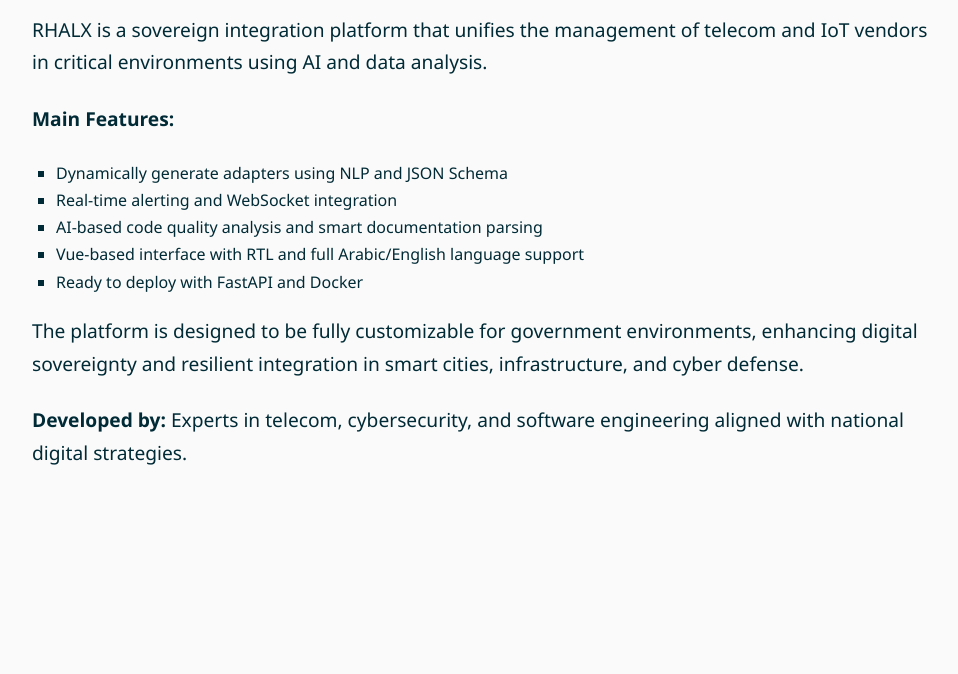
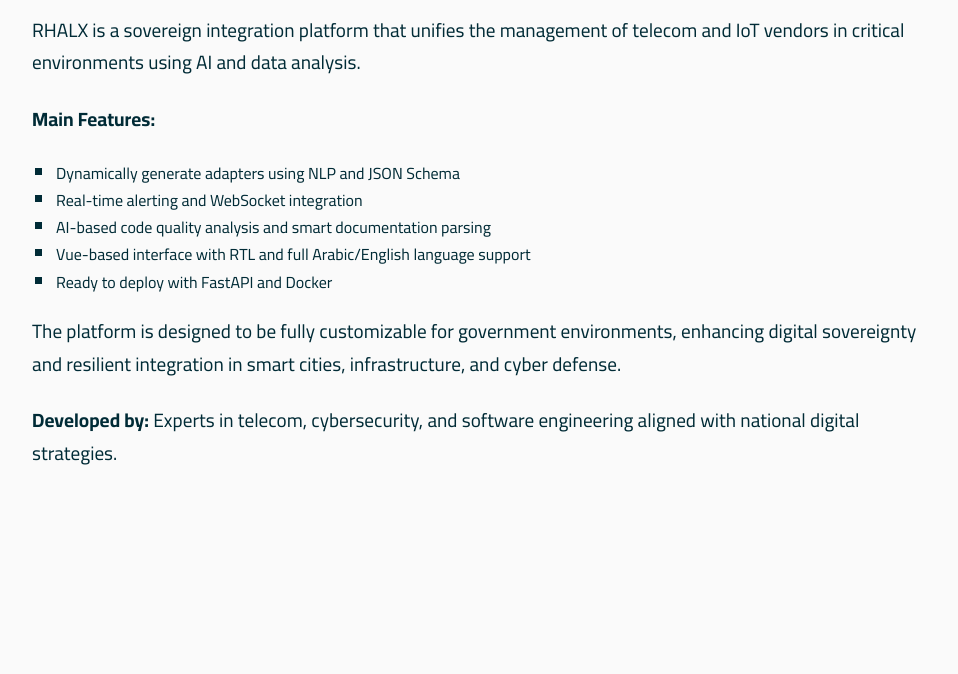
Before and after one commit to RHAL4ae/RHALx, a plain HTML site: page about_en.html in a window 1280 px wide. Shown: the part 126-800 px from the top of the page, without its empty margins (158-1116 px from the left). Drawn offline with Linux system fonts and the light colour scheme.

Commit message:
style: update font family to Cairo for better Arabic support
The font family has been updated to 'Cairo' across multiple HTML and CSS files to improve the visual experience for Arabic text. The 'Cairo' font is specifically designed for Arabic typography, ensuring better readability and aesthetics for Arabic content.

```diff
--- a/about_en.html
+++ b/about_en.html
@@ -4,9 +4,10 @@
   <meta charset="UTF-8" />
   <meta name="viewport" content="width=device-width, initial-scale=1.0"/>
   <title>About RHALX</title>
+  <link href="https://fonts.googleapis.com/css2?family=Cairo:wght@400;700&display=swap" rel="stylesheet">
   <style>
     body {
-      font-family: 'Segoe UI', sans-serif;
+      font-family: 'Cairo', 'Segoe UI', sans-serif;
       background: #fafafa;
       color: #002b36;
       margin: 0;
--- a/docs/rhalx-visual-identity.css
+++ b/docs/rhalx-visual-identity.css
@@ -14,10 +14,11 @@
   --rhalx-text-dark: #002b36;
   --rhalx-btn-hover: #00acc1;
 }
+@import url('https://fonts.googleapis.com/css2?family=Cairo:wght@400;700&display=swap');
 body {
   background: var(--rhalx-bg-dark);
   color: var(--rhalx-main);
-  font-family: 'Segoe UI', 'Cairo', sans-serif;
+  font-family: 'Cairo', 'Segoe UI', sans-serif;
   margin: 0;
   padding: 2rem;
 }
```
Also changed, not shown: docs/index.html (+2 -1 lines), index.html (+2 -1 lines).
